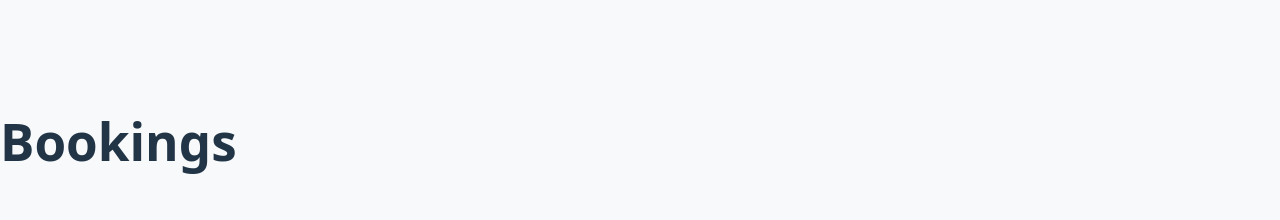
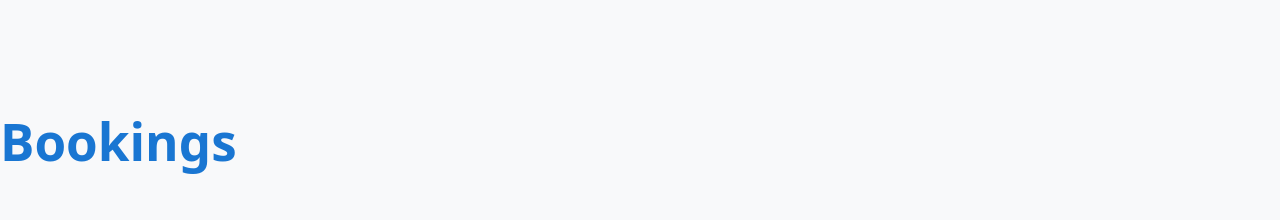
Before and after one commit to majidorc/parse-email, a React (Vite) app in the folder mui-bookings/: page / in a window 1280 px wide. Shown: the part 230-450 px from the top of the page. Built offline with nearby package versions, Linux system fonts and the light colour scheme; no server answers.

Commit message:
style: change Bookings heading color to MUI blue

```diff
--- a/mui-bookings/src/App.jsx
+++ b/mui-bookings/src/App.jsx
@@ -27,7 +27,7 @@ export default function App() {
 
   return (
     <div style={{ width: '100vw' }}>
-      <h1>Bookings</h1>
+      <h1 style={{ color: '#1976d2' }}>Bookings</h1>
       <Table style={{ width: '100%' }}>
         <TableHead>
           <TableRow>
```
